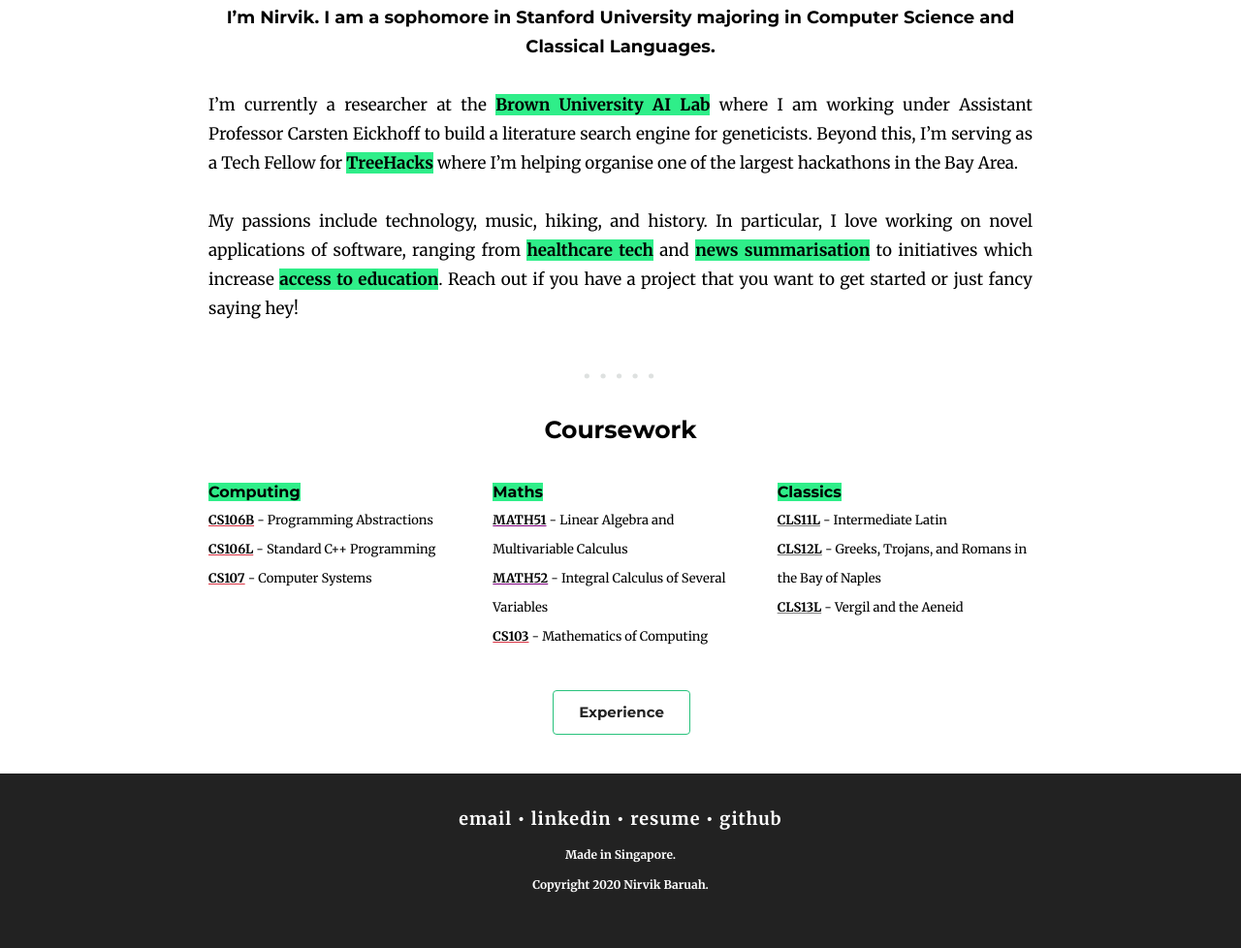
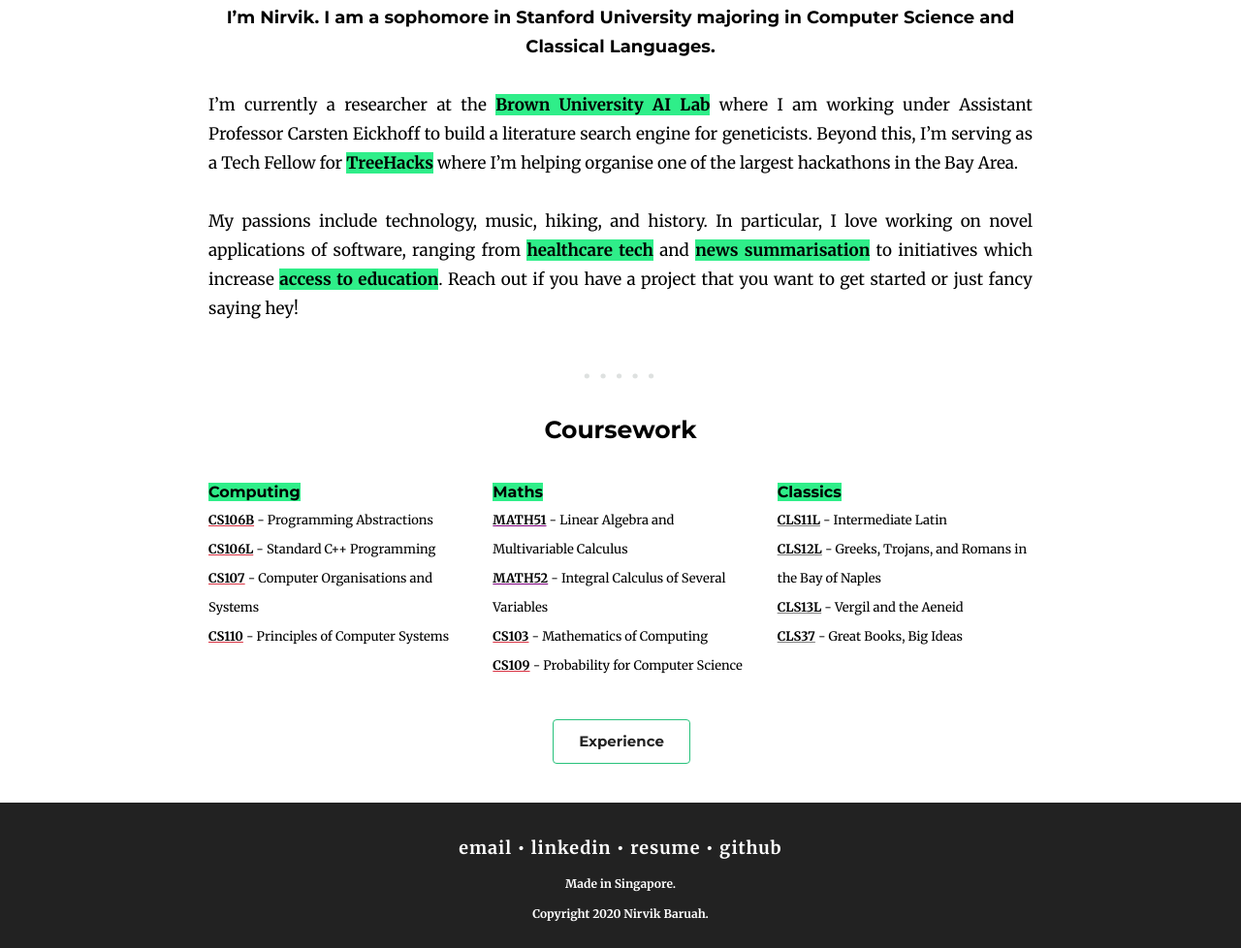
Before and after one commit to nirvikbaruah/nirvikbaruah.github.io, a plain HTML site: page index.html in a window 1280 px wide. Shown: the part 1153-2131 px from the top of the page at 97% size. Before the commit the page ends 2101 px from the top, so only its background shows below. Drawn offline with nearby package versions, Linux system fonts and the light colour scheme.

Commit message:
Added coursework

```diff
--- a/index.html
+++ b/index.html
@@ -231,7 +231,8 @@
                         <ul>
                             <li><span class = "CS">CS106B</span> - Programming Abstractions</li>
                             <li><span class = "CS">CS106L</span> - Standard C++ Programming</li>
-                            <li><span class = "CS">CS107</span> - Computer Systems</li>
+                            <li><span class = "CS">CS107</span> - Computer Organisations and Systems</li>
+                            <li><span class = "CS">CS110</span> - Principles of Computer Systems</li>
                         </ul>
                     </div>
                     <div class = "course">
@@ -240,6 +241,7 @@
                             <li><span class = "math">MATH51</span> - Linear Algebra and Multivariable Calculus</li>
                             <li><span class = "math">MATH52</span> - Integral Calculus of Several Variables</li>
                             <li><span class = "CS">CS103</span> - Mathematics of Computing</li>
+                            <li><span class = "CS">CS109</span> - Probability for Computer Science</li>
                         </ul>
                     </div>
                     <div class = "course">
@@ -248,6 +250,7 @@
                             <li><span class = "classics">CLS11L</span> - Intermediate Latin</li>
                             <li><span class = "classics">CLS12L</span> - Greeks, Trojans, and Romans in the Bay of Naples</li>
                             <li><span class = "classics">CLS13L</span> - Vergil and the Aeneid</li>
+                            <li><span class = "classics">CLS37</span> - Great Books, Big Ideas</li>
                         </ul>
                     </div>
                 </div>
```
Also changed, not shown: 2 other files.
